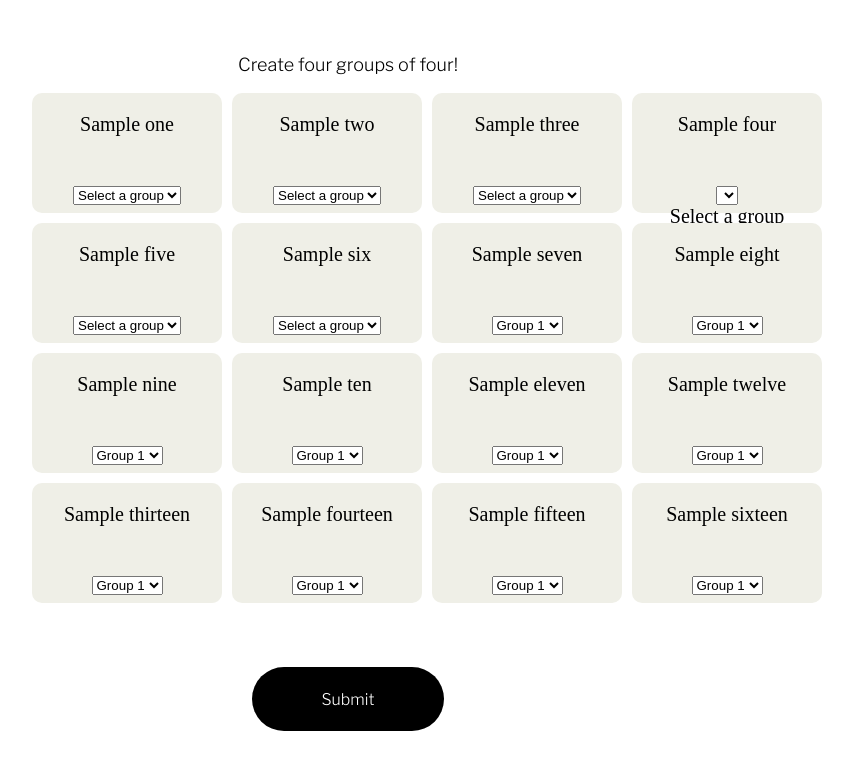
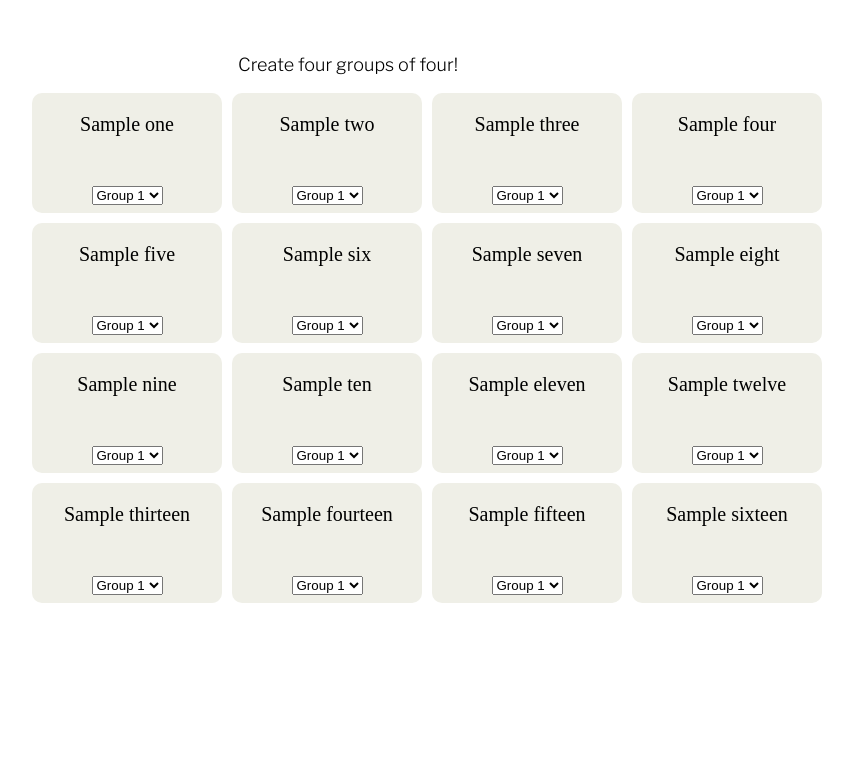
Before and after one commit to mustafamariam/LLM-Connections-Solver, a Flask app: template game/templates/hi.html in a window 1280 px wide. Shown: the top 770 px of the page, without its empty margins (292-1145 px from the left). Run offline with Flask 3, Linux system fonts and the light colour scheme; the template is opened without the code that fills it: most values are stand-ins (such as "Sample title", 1, 10 or a date in 2020); lists and menus that the app fills with data are empty; some libraries are stand-ins or nearby versions.

Commit message:
Update hi.html

```diff
--- a/game/templates/hi.html
+++ b/game/templates/hi.html
@@ -14,53 +14,13 @@
     <p>Create four groups of four!</p>
 
     <div class="grid-container">
-        <div class="grid-item">{{one}}
-            <br><br><br>
-            <select id="state-list" name="State" data-name="State" class="statetext"  style="color: black;">
-                <script src="https://cdnjs.cloudflare.com/ajax/libs/jquery/1.9.1/jquery.min.js"></script>
-                <option value="">Select a group</option>
-                <option value="one"  id="yellow">Group 1</option>
-                <option value="two" id="green">Group 2</option>
-                <option value="three" id="blue">Group 3</option>
-                <option value="four" id="purple">Group 4</option></select>
-            </div>
-        <div class="grid-item">{{two}}<br><br><br>
-            <script src="https://cdnjs.cloudflare.com/ajax/libs/jquery/1.9.1/jquery.min.js"></script>
-            <select id="state-list" name="State" data-name="State" class="statetext"  style="color: black;">
-                <option value="">Select a group</option>
-                <option value="one"  id="yellow">Group 1</option>
-                <option value="two" id="green">Group 2</option>
-                <option value="three" id="blue">Group 3</option>
-                <option value="four" id="purple">Group 4</option></select>
-            </div>
-        <div class="grid-item">{{three}}<br><br><br><select id="state-list" name="State" data-name="State" class="statetext"  style="color: black;">
-            <option value="">Select a group</option>
-            <option value="one"  id="yellow">Group 1</option>
-            <option value="two" id="green">Group 2</option>
-            <option value="three" id="blue">Group 3</option>
-            <option value="four" id="purple">Group 4</option></select>
-        </div>
-        <div class="grid-item">{{four}}<br><br><br><select><select id="state-list" name="State" data-name="State" class="statetext"  style="color: black;">
-            <option value="">Select a group</option>
-            <option value="one"  id="yellow">Group 1</option>
-            <option value="two" id="green">Group 2</option>
-            <option value="three" id="blue">Group 3</option>
-            <option value="four" id="purple">Group 4</option></select>
-        </div>
-        <div class="grid-item">{{five}}<br><br><br><select id="state-list" name="State" data-name="State" class="statetext"  style="color: black;">
-            <option value="">Select a group</option>
-            <option value="one"  id="yellow">Group 1</option>
-            <option value="two" id="green">Group 2</option>
-            <option value="three" id="blue">Group 3</option>
-            <option value="four" id="purple">Group 4</option></select>
-        </div>
-        <div class="grid-item">{{six}}<br><br><br><select id="state-list" name="State" data-name="State" class="statetext"  style="color: black;">
-            <option value="">Select a group</option>
-            <option value="one"  id="yellow">Group 1</option>
-            <option value="two" id="green">Group 2</option>
-            <option value="three" id="blue">Group 3</option>
-            <option value="four" id="purple">Group 4</option></select>
-        </div>
+
+        <div class="grid-item">{{one}}<br><br><br><select> <option>Group 1</option> <option>Group 2</option> <option>Group 3</option> <option>Group 4</option></select></div>
+        <div class="grid-item">{{two}}<br><br><br><select> <option>Group 1</option> <option>Group 2</option> <option>Group 3</option> <option>Group 4</option></select></div>
+        <div class="grid-item">{{three}}<br><br><br><select> <option>Group 1</option> <option>Group 2</option> <option>Group 3</option> <option>Group 4</option></select></div>
+        <div class="grid-item">{{four}}<br><br><br><select> <option>Group 1</option> <option>Group 2</option> <option>Group 3</option> <option>Group 4</option></select></div>
+        <div class="grid-item">{{five}}<br><br><br><select> <option>Group 1</option> <option>Group 2</option> <option>Group 3</option> <option>Group 4</option></select></div>
+        <div class="grid-item">{{six}}<br><br><br><select> <option>Group 1</option> <option>Group 2</option> <option>Group 3</option> <option>Group 4</option></select></div>
         <div class="grid-item">{{seven}}<br><br><br><select> <option>Group 1</option> <option>Group 2</option> <option>Group 3</option> <option>Group 4</option></select></div>
         <div class="grid-item">{{eight}}<br><br><br><select> <option>Group 1</option> <option>Group 2</option> <option>Group 3</option> <option>Group 4</option></select></div>
         <div class="grid-item">{{nine}}<br><br><br><select> <option>Group 1</option> <option>Group 2</option> <option>Group 3</option> <option>Group 4</option></select></div>
@@ -73,7 +33,8 @@
         <div class="grid-item">{{sixteen}}<br><br><br><select> <option>Group 1</option> <option>Group 2</option> <option>Group 3</option> <option>Group 4</option></select></div>
       </div>
       <br><br><br><br>
-      <button type="button">Submit</button>
+
+    <!-- </form> -->
 
     </center>
 
@@ -149,36 +110,6 @@
         width: 12em;
         height: 4em;
     }
-    #red {
-        background-color: blue;
-    }
-    select option {
-  margin: 40px;
-  background: rgba(0, 0, 0, 0.3);
-  color: #fff;
-  text-shadow: 0 1px 0 rgba(0, 0, 0, 0.4);
-}
-    select option[value="1"] {
-  background: blue;
-}
+
 
 </style>
-
-<script>
-    $(function() {
-//The color of the selected value changed
-  jQuery("#state-list").on("change", function() {
-
-    if (jQuery(this).val()) {
-
-  let colorselect= jQuery(this).find("option:selected").attr('id');
-  jQuery('.statetext option').css("background-color", "#919ca1");
-  jQuery('.statetext').find("option:selected").css("background-color",  colorselect);
-  jQuery('.statetext').css("background-color",  colorselect)
-  } else {
-  jQuery('.statetext').css("background-color", "#919ca1");
-  jQuery('.statetext option').css("background-color", "#919ca1");
-  }
-  });
-});
-</script>
```
